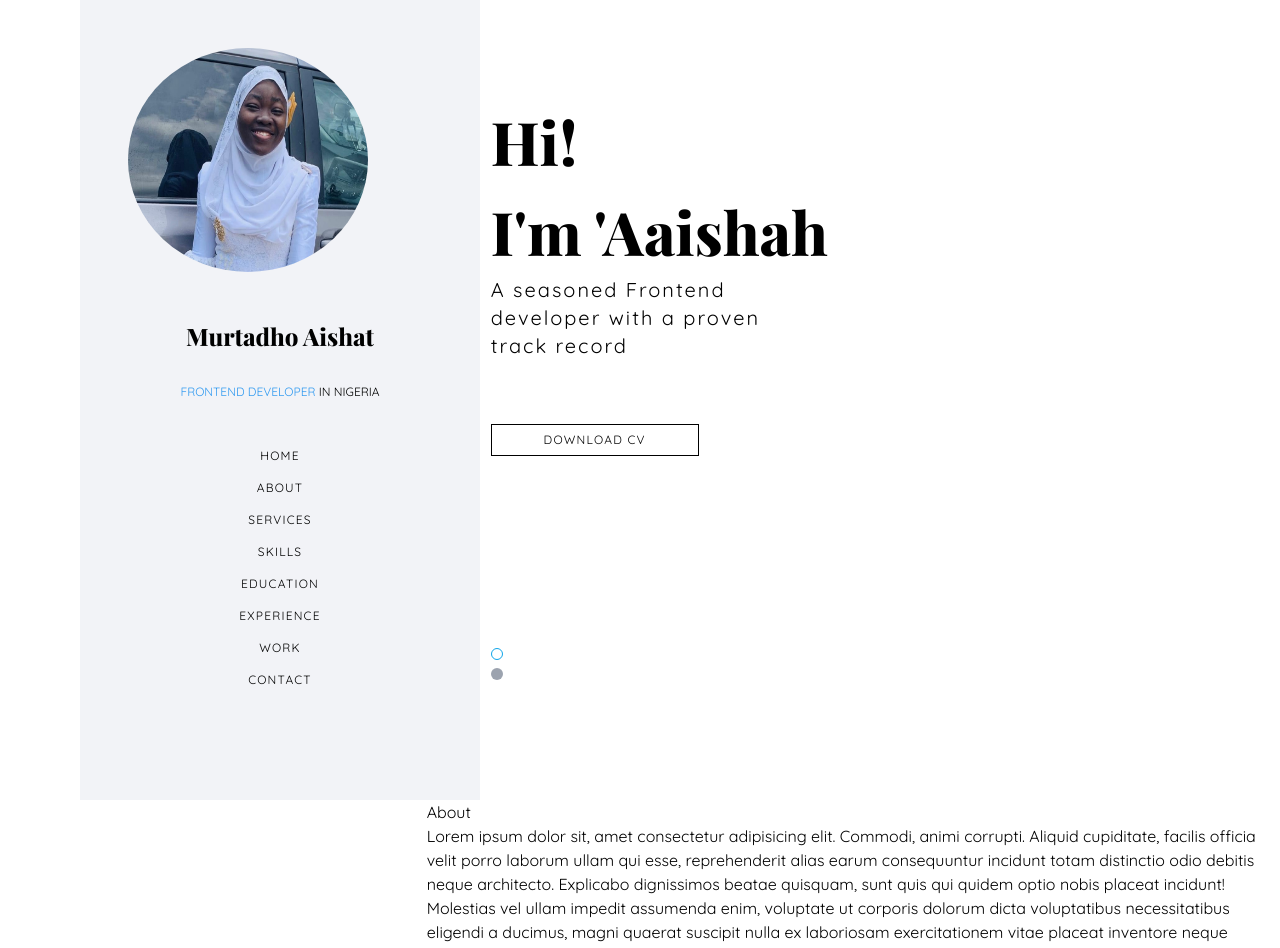
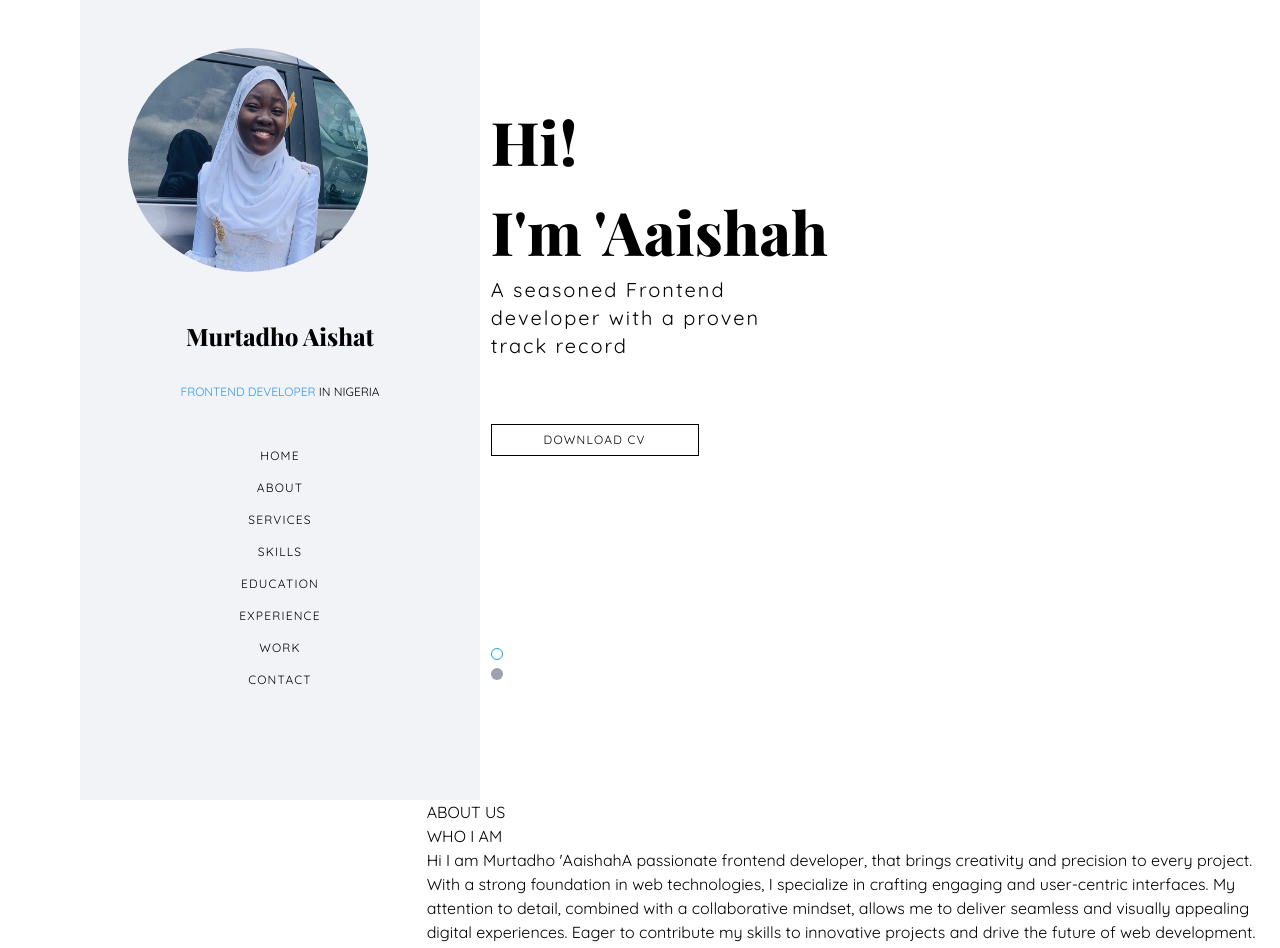
Before and after one commit to murtadhoaaishah/portfolio, a React (Create React App) app: page / in a window 1280 px wide. Shown: the top 948 px of the page. Built offline with nearby package versions, Linux system fonts and the light colour scheme; a web font is replaced by a local one.

Commit message:
add about page

```diff
--- a/src/components/About.tsx
+++ b/src/components/About.tsx
@@ -3,64 +3,18 @@ import React from "react";
 const About = () => {
   return (
     <div>
-      <h1>About</h1>
+      <p>ABOUT US</p>
+      <p>WHO I AM</p>
       <p>
-        Lorem ipsum dolor sit, amet consectetur adipisicing elit. Commodi, animi
-        corrupti. Aliquid cupiditate, facilis officia velit porro laborum ullam
-        qui esse, reprehenderit alias earum consequuntur incidunt totam
-        distinctio odio debitis neque architecto. Explicabo dignissimos beatae
-        quisquam, sunt quis qui quidem optio nobis placeat incidunt! Molestias
-        vel ullam impedit assumenda enim, voluptate ut corporis dolorum dicta
-        voluptatibus necessitatibus eligendi a ducimus, magni quaerat suscipit
-        nulla ex laboriosam exercitationem vitae placeat inventore neque
-        pariatur. Ea, sit officia nesciunt est quidem quae consequatur quam ad
-        veritatis ipsam deleniti temporibus blanditiis adipisci. Sed ipsum
-        praesentium quaerat nihil, vel recusandae accusamus eos voluptas fugiat
-        velit! Sunt neque repudiandae, atque eos, reiciendis accusantium ullam
-        architecto, doloremque repellat corporis adipisci itaque. Provident
-        veniam reiciendis voluptatibus quam! Iusto recusandae inventore
-        repudiandae quasi in ab voluptatem, laudantium, nostrum aperiam possimus
-        expedita nisi dolorem repellendus veniam quo eligendi minima rerum
-        soluta aliquam dolorum libero. Commodi eos fugiat ut hic laboriosam
-        magni iste omnis expedita quos molestias, saepe libero dolores aperiam
-        in temporibus? Ducimus facere consequatur odio magnam quia
-        necessitatibus magni itaque voluptates hic fugiat, reiciendis, unde
-        placeat quis porro blanditiis natus earum! Aliquid doloremque pariatur
-        veniam repudiandae recusandae amet ut itaque facilis cupiditate beatae
-        quis dolores, corrupti sit quisquam sequi sint esse quae vitae
-        consequuntur. Excepturi quia, reprehenderit autem distinctio eius, cum
-        assumenda blanditiis eveniet ducimus vel doloribus mollitia voluptatum
-        fuga, quidem amet temporibus provident dicta? Sunt quis ullam nisi
-        commodi, ab labore rem deserunt maiores id quae, harum tempore doloribus
-        dolorum, saepe aspernatur eum laboriosam quo deleniti architecto facere
-        delectus vel ipsa voluptate. Libero nisi non autem illo tenetur vero
-        expedita illum totam, doloribus ad! Optio iusto molestias quia molestiae
-        et odit! Obcaecati illum sint facere quia assumenda similique
-        consequuntur voluptatum non ut dolores eveniet, accusamus odio
-        perspiciatis doloremque maxime. Hic voluptate maxime, harum architecto
-        totam vel animi ut repudiandae ipsum vitae aliquam minus molestias
-        itaque quis velit quas labore quo non! Nulla dolorem nam earum provident
-        quos unde totam esse porro cum laboriosam officia consectetur obcaecati
-        aperiam blanditiis explicabo sed illo tempore eveniet sit dignissimos
-        dolore dolores, architecto facere! Adipisci inventore laudantium beatae
-        quod maxime nobis ipsa quasi hic perspiciatis sed quisquam incidunt odit
-        eius, eligendi, suscipit aliquam iste. Corporis aperiam enim, ut
-        necessitatibus accusantium sed facilis nostrum, nisi odit illum ea
-        reiciendis non voluptas excepturi! Fuga voluptates maiores, labore odit
-        nam obcaecati incidunt nemo nesciunt dolorem non. Asperiores possimus
-        quam distinctio. Omnis amet unde, blanditiis, laboriosam officiis, ipsa
-        quod libero quas expedita dolor vero delectus iure. Natus recusandae
-        accusantium neque corporis nisi dignissimos culpa, ullam similique
-        deserunt, saepe incidunt ex ad impedit, in enim repudiandae? Veniam
-        optio, reprehenderit totam ipsam dolorem consequuntur voluptatum
-        sapiente et, error debitis, cupiditate quae. Reiciendis eveniet, iure
-        cum ipsa laudantium dolore labore corrupti repellendus est. Nostrum
-        laboriosam iusto ipsam. Minus et molestias saepe, tempore asperiores
-        alias harum sapiente explicabo. Nam ducimus quas, voluptatibus
-        voluptatem molestias provident doloribus deleniti eligendi eos repellat
-        perferendis in tenetur sit id ullam rerum inventore rem quam tempore
-        aliquid distinctio at esse sunt? Sed nisi illum autem voluptates.
+        <span>Hi I am Murtadho 'Aaishah</span>A passionate frontend developer,
+        that brings creativity and precision to every project. With a strong
+        foundation in web technologies, I specialize in crafting engaging and
+        user-centric interfaces. My attention to detail, combined with a
+        collaborative mindset, allows me to deliver seamless and visually
+        appealing digital experiences. Eager to contribute my skills to
+        innovative projects and drive the future of web development.
       </p>
+      <professionCard />
     </div>
   );
 };
--- /dev/null
+++ b/src/components/professionCard.tsx
@@ -0,0 +1,25 @@
+import React from "react";
+
+const professionCard = () => {
+  const professions = [
+    {
+      id: 1,
+      icon: "",
+      profession: "frontend development",
+    },
+  ];
+
+  return (
+    <div className="">
+      {professions.map((profession) => {
+        <div>
+          {" "}
+          <img src={profession.icon} />
+          <p>{profession.profession}</p>
+        </div>;
+      })}
+    </div>
+  );
+};
+
+export default professionCard;
```
